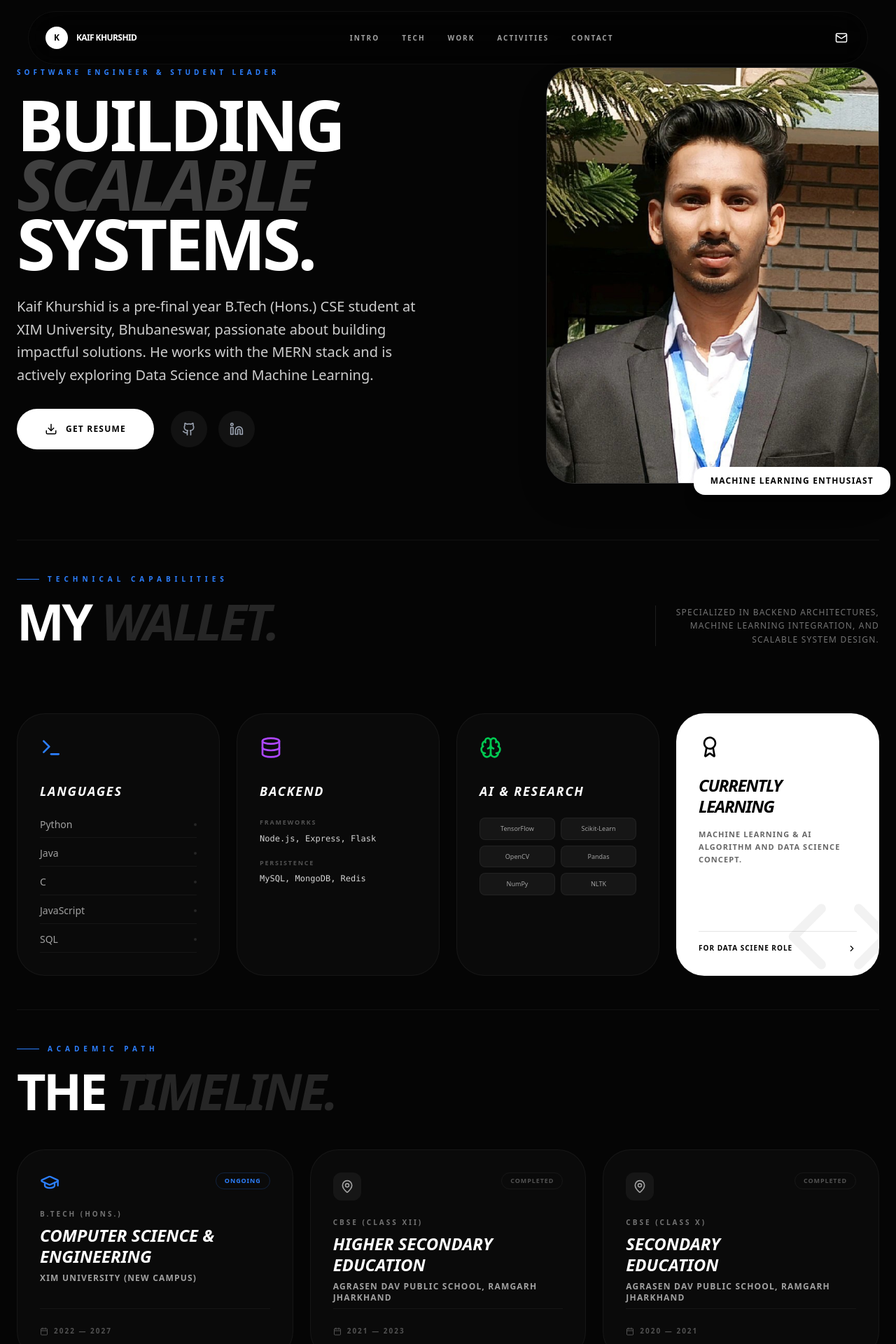
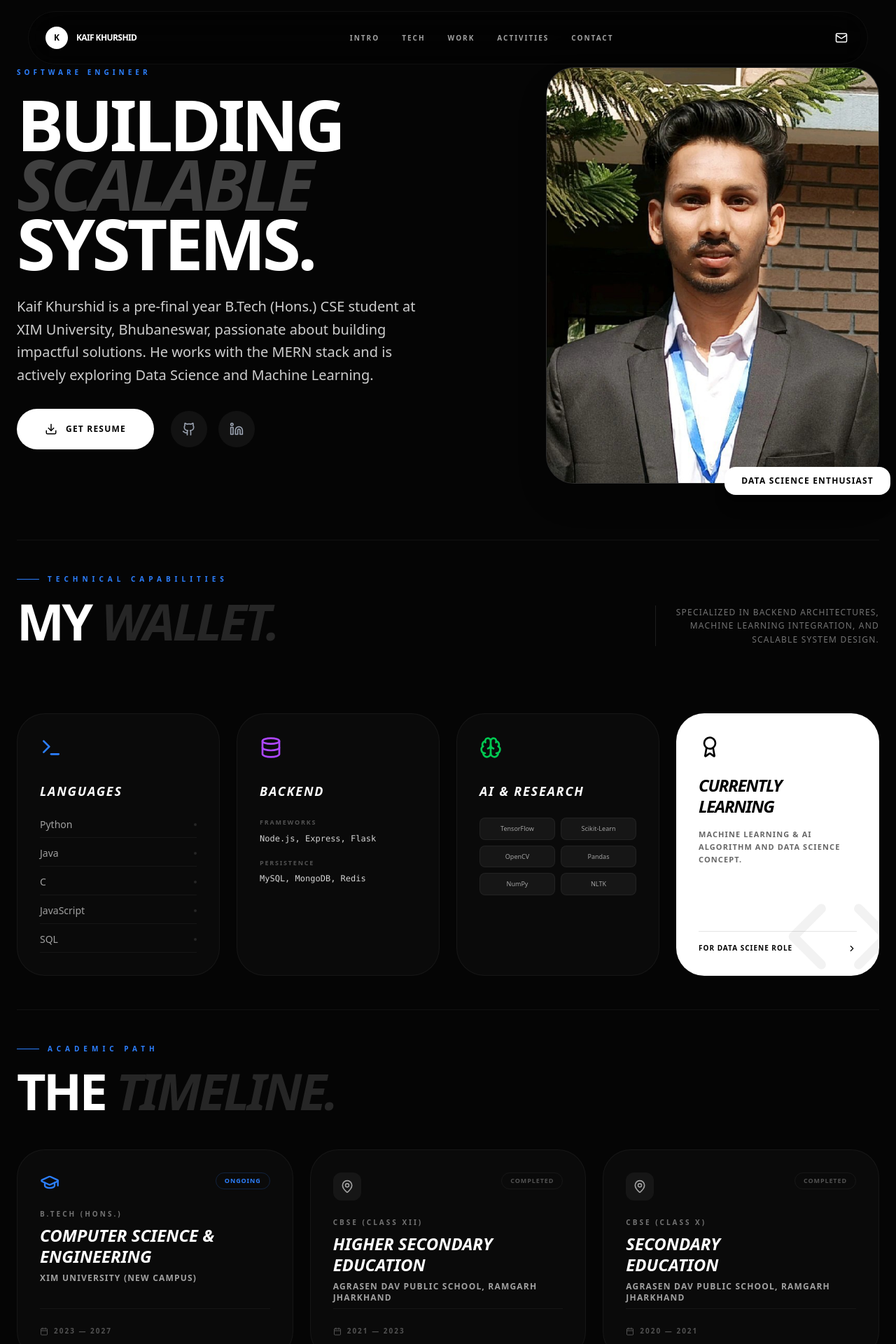
Before and after one commit to Kaifkhurshid7/my-resume, a React (Vite) app in the folder my-resume/: page / in a window 1280 px wide. Shown: the top 1920 px of the page at 70% size. Built offline with nearby package versions, Linux system fonts and the light colour scheme.

Commit message:
updated educational details

```diff
--- a/my-resume/src/App.jsx
+++ b/my-resume/src/App.jsx
@@ -82,14 +82,14 @@ const App = () => {
     />
   </div>
   <div className="absolute -bottom-4 -right-4 bg-white text-black px-6 py-3 rounded-2xl font-black text-xs uppercase tracking-widest shadow-xl">
-    Machine Learning Enthusiast
+    Data Science Enthusiast
   </div>
 </motion.div>
 
           <div className="lg:col-span-7 lg:order-1 text-center lg:text-left">
             <motion.div initial={{ opacity: 0, y: 20 }} animate={{ opacity: 1, y: 0 }}>
              <h2 className="text-[10px] uppercase tracking-[0.5em] text-blue-500 font-black mb-6 flex items-center justify-center lg:justify-start">
-  Software Engineer & Student Leader
+  Software Engineer
 </h2>
               <h1 className="text-5xl md:text-[100px] leading-[0.85] font-black text-white tracking-tighter mb-8 uppercase">
                 Building <br/> <span className="text-neutral-700 italic">Scalable</span> <br/> Systems.
@@ -212,7 +212,7 @@ const App = () => {
               </div>
               <div className="pt-6 border-t border-white/5 flex items-center gap-2">
                 <Calendar size={12} className="text-neutral-600" />
-                <span className="text-[10px] font-black text-neutral-600 uppercase tracking-[0.2em]">2022 — 2027</span>
+                <span className="text-[10px] font-black text-neutral-600 uppercase tracking-[0.2em]">2023 — 2027</span>
               </div>
             </div>
 
```
